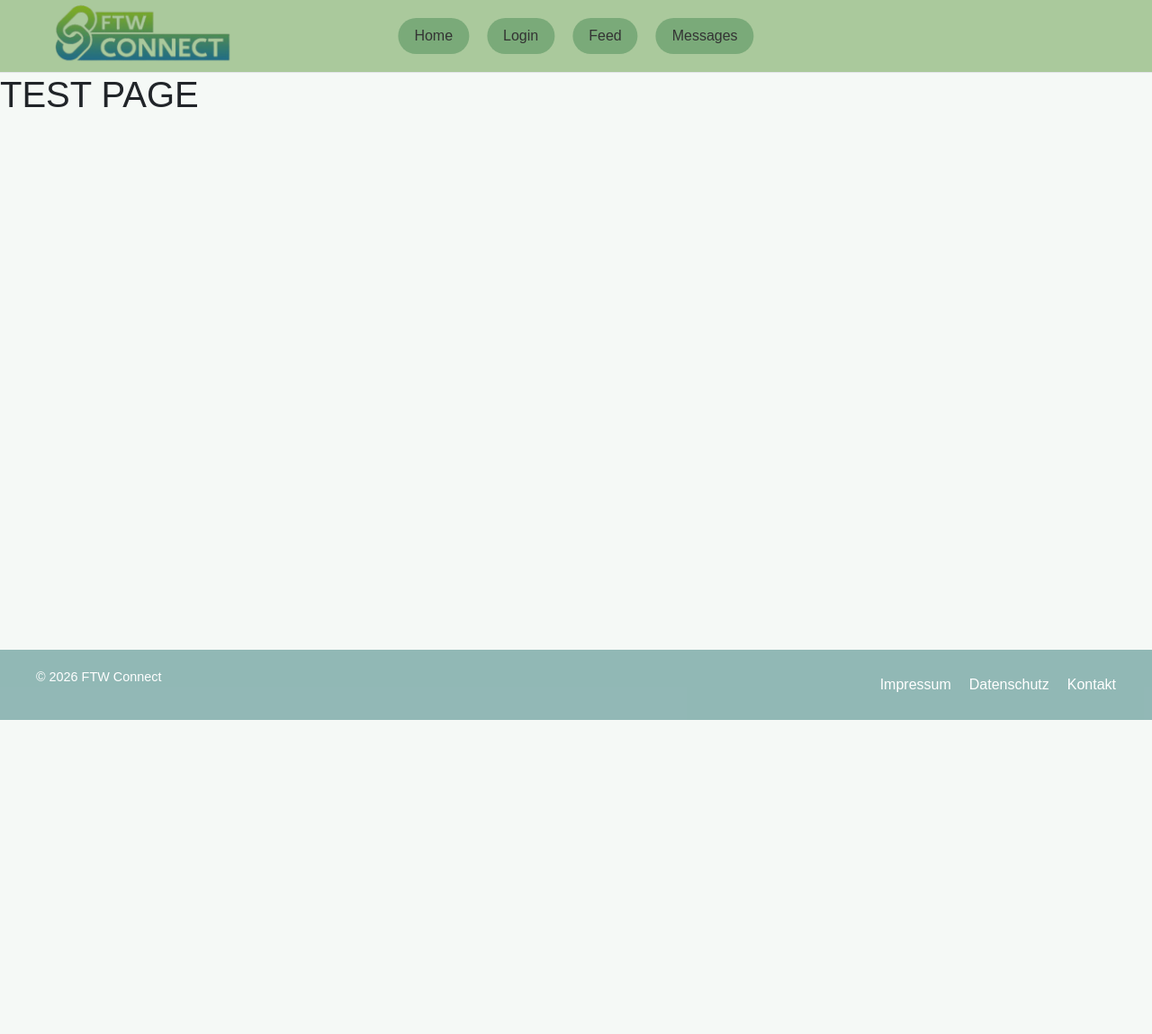
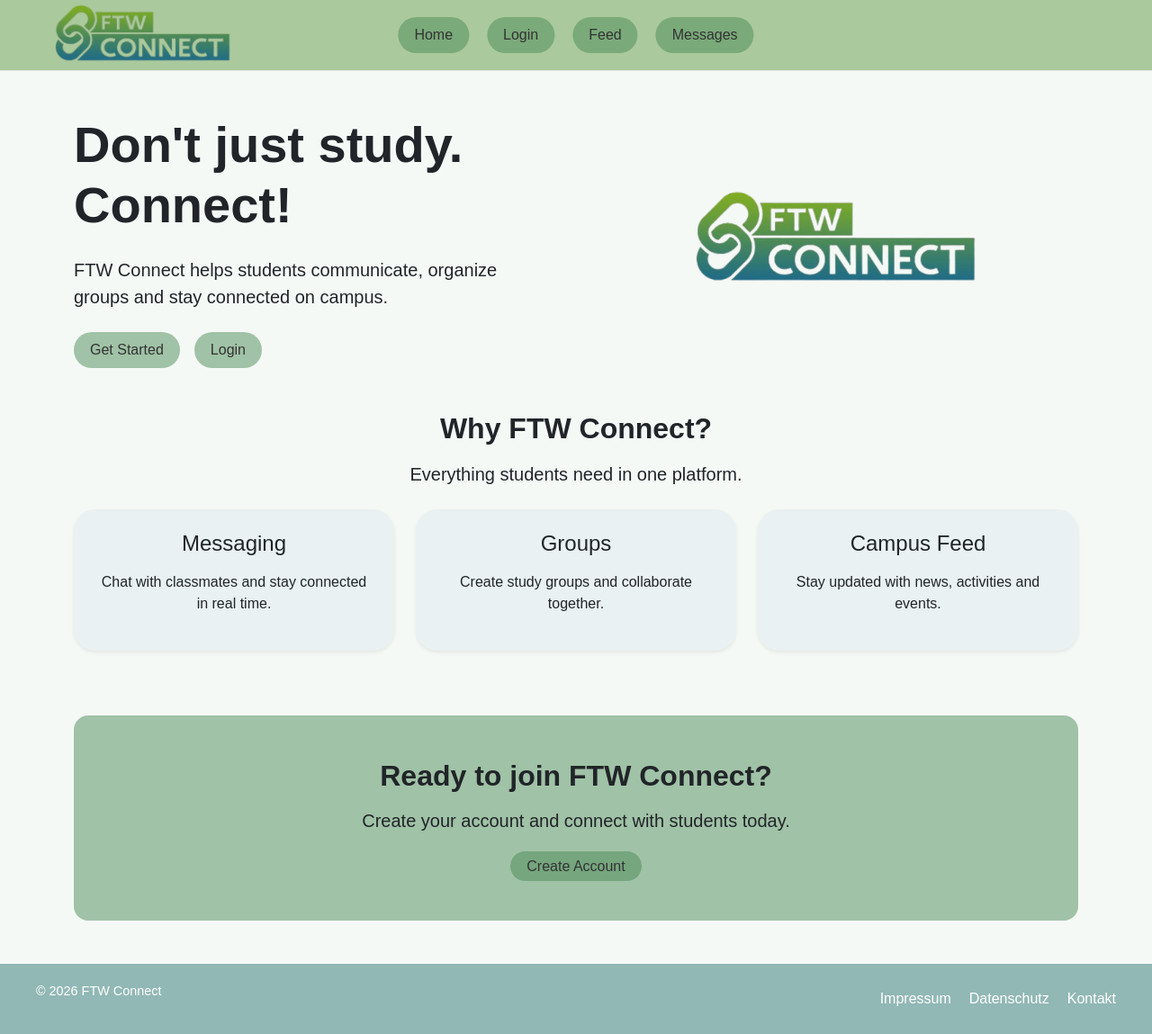
Before and after one commit to ergimandija/FTW-Connect, a PHP site: page / in a window 1280 px wide. Shown: the whole page at 90% size. Before the commit the page ends 800 px from the top, so only its background shows below. Run offline with PHP 8.4, Linux system fonts and the light colour scheme; a stand-in replaces the project's code that opens the database connection; some web fonts are replaced.

Commit message:
landing page and style fixes

```diff
--- a/public/css/global.css
+++ b/public/css/global.css
@@ -4,6 +4,16 @@
     --green-blue: #4D8C59;
     --blue-muted: #2F7877;
     --blue-primary: #116395;
+
+    /* SPACING TOKENS */
+    --space-xs: 4px;
+    --space-sm: 8px;
+    --space-md: 16px;
+    --space-lg: 24px;
+    --space-xl: 32px;
+    --space-xxl: 48px;
+    --space-xxxl: 64px;
+    --space-hero: 96px;
 }
 
 /* RESET */
@@ -20,7 +30,7 @@ body {
     flex-direction: column;
     min-height: 100vh;
     background-color: #4D8C590D;
-    font-family: Arial, sans-serif;
+    font-family: "alternate-gothic-atf", sans-serif;
 }
 
 main {
@@ -29,7 +39,7 @@ main {
 
 /* SHARED BUTTONS */
 .nav-item {
-    padding: 8px 18px;
+    padding: var(--space-sm) 18px;
     border-radius: 20px;
     background: #4D8C5980;
     text-decoration: none;
@@ -48,7 +58,7 @@ main {
 .logo {
     display: flex;
     align-items: center;
-    padding-bottom: 10px;
+    padding-bottom: var(--space-sm);
     transform: translateY(5px);
 }
 
@@ -57,3 +67,14 @@ main {
     width: auto;
     display: block;
 }
+
+.card {
+    background-color: #1163950D;
+    border-radius: 24px;
+    transition: transform 0.2s ease, box-shadow 0.2s ease;
+}
+
+.card:hover {
+    transform: translateY(-5px);
+    box-shadow: 0 8px 20px rgba(0,0,0,0.12) !important;
+}
--- a/public/index.php
+++ b/public/index.php
@@ -4,8 +4,176 @@
 <?php include '../src/includes/header.php'; ?>
 
 <body>
+
     <main>
-        <h1>TEST PAGE</h1>
+
+        <!-- HERO -->
+        <section class="container pt-5 pb-4">
+
+            <div class="row align-items-center g-5">
+
+                <!-- LEFT -->
+                <div class="col-lg-6">
+
+                    <h1 class="display-4 fw-bold mb-4">
+                        Don't just study. Connect!
+                    </h1>
+
+                    <p class="lead mb-4">
+                        FTW Connect helps students communicate,
+                        organize groups and stay connected on campus.
+                    </p>
+
+                    <div class="d-flex gap-3">
+
+                        <a href="register.php" class="nav-item">
+                            Get Started
+                        </a>
+
+                        <a href="login.php" class="nav-item">
+                            Login
+                        </a>
+
+                    </div>
+
+                </div>
+
+                <!-- RIGHT -->
+                <div class="col-lg-6 text-center">
+
+                    <img
+                        src="assets/img/logo.png"
+                        alt="FTW Connect Logo"
+                        class="img-fluid"
+                        style="max-width: 320px;"
+                    >
+
+                </div>
+
+            </div>
+
+        </section>
+
+        <!-- FEATURES -->
+        <section class="container pt-4 pb-4">
+
+            <!-- SECTION TITLE -->
+            <div class="text-center mb-4">
+
+                <h2 class="fw-bold mb-3">
+                    Why FTW Connect?
+                </h2>
+
+                <p class="lead">
+                    Everything students need in one platform.
+                </p>
+
+            </div>
+
+            <!-- FEATURE CARDS -->
+            <div class="row g-4">
+
+                <!-- CARD 1 -->
+                <div class="col-md-4">
+
+                    <a href="userchats.php" class="text-decoration-none text-dark d-block h-100">
+
+                        <div class="card h-100 border-0 shadow-sm">
+
+                            <div class="card-body text-center p-4">
+
+                                <h3 class="h4 mb-3">
+                                    Messaging
+                                </h3>
+
+                                <p>
+                                    Chat with classmates and stay connected in real time.
+                                </p>
+
+                            </div>
+
+                        </div>
+
+                    </a>
+
+                </div>
+
+                <!-- CARD 2 -->
+                <div class="col-md-4">
+
+                    <a href="create_group.php" class="text-decoration-none text-dark d-block h-100">
+
+                        <div class="card h-100 border-0 shadow-sm">
+
+                            <div class="card-body text-center p-4">
+
+                                <h3 class="h4 mb-3">
+                                    Groups
+                                </h3>
+
+                                <p>
+                                    Create study groups and collaborate together.
+                                </p>
+
+                            </div>
+
+                        </div>
+
+                    </a>
+
+                </div>
+
+                <!-- CARD 3 -->
+                <div class="col-md-4">
+
+                    <a href="feed.php" class="text-decoration-none text-dark d-block h-100">
+
+                        <div class="card h-100 border-0 shadow-sm">
+
+                            <div class="card-body text-center p-4">
+
+                                <h3 class="h4 mb-3">
+                                    Campus Feed
+                                </h3>
+
+                                <p>
+                                    Stay updated with news, activities and events.
+                                </p>
+
+                            </div>
+
+                        </div>
+
+                    </a>
+
+                </div>
+
+            </div>
+
+        </section>
+
+        <!-- CTA SECTION -->
+        <section class="container py-5">
+
+            <div class="rounded-4 p-5 text-center"
+                style="background-color: #4D8C5980;">
+
+                <h2 class="fw-bold mb-3">
+                    Ready to join FTW Connect?
+                </h2>
+
+                <p class="lead mb-4">
+                    Create your account and connect with students today.
+                </p>
+
+                <a href="register.php" class="nav-item">
+                    Create Account
+                </a>
+
+            </div>
+
+        </section>
+
     </main>
 
     <?php include '../src/includes/footer.php'; ?>
--- a/src/includes/header.php
+++ b/src/includes/header.php
@@ -2,17 +2,18 @@
     <meta charset="UTF-8">
     <meta name="viewport" content="width=device-width, initial-scale=1.0">
     <title>FTW-Connect</title>
-    <?php
-    include '../config/config.php';
-    ?>
-    <link href="https://cdn.jsdelivr.net/npm/bootstrap@5.3.8/dist/css/bootstrap.min.css" rel="stylesheet" integrity="sha384-sRIl4kxILFvY47J16cr9ZwB07vP4J8+LH7qKQnuqkuIAvNWLzeN8tE5YBujZqJLB" crossorigin="anonymous">
-    <script src="https://cdn.jsdelivr.net/npm/bootstrap@5.3.8/dist/js/bootstrap.bundle.min.js" integrity="sha384-FKyoEForCGlyvwx9Hj09JcYn3nv7wiPVlz7YYwJrWVcXK/BmnVDxM+D2scQbITxI" crossorigin="anonymous"></script>
 
-    <link rel="stylesheet" href="./css/global.css">
-    <link rel="stylesheet" href="./css/header.css">
-    <link rel="stylesheet" href="./css/footer.css">
-    <link rel="stylesheet" href="./css/chat.css">
+    <link href="https://cdn.jsdelivr.net/npm/bootstrap@5.3.8/dist/css/bootstrap.min.css" rel="stylesheet">
+    <link rel="stylesheet" href="https://use.typekit.net/jky4twh.css">
+
+    <script src="https://cdn.jsdelivr.net/npm/bootstrap@5.3.8/dist/js/bootstrap.bundle.min.js"></script>
+
+    <link rel="stylesheet" href="css/global.css">
+    <link rel="stylesheet" href="css/header.css">
+    <link rel="stylesheet" href="css/footer.css">
+    <link rel="stylesheet" href="css/chat.css">
 </head>
+
 <body>
+
     <?php include '../src/includes/navbar.php'; ?>
-</body>
```
